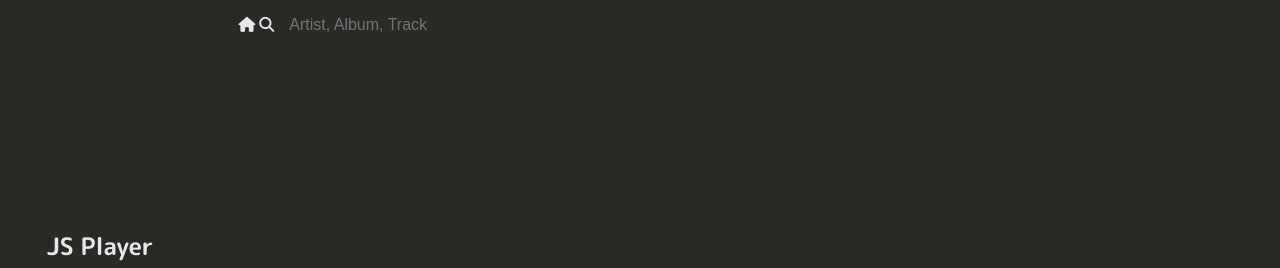
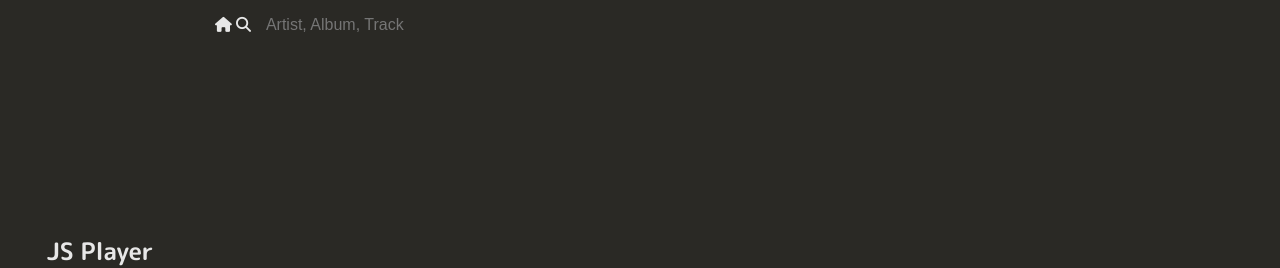
Before and after one commit to zJaaal/js-player, a website built with Vite: page index.html in a window 1280 px wide. Shown: the top 268 px of the page. Built offline with nearby package versions, Linux system fonts and the light colour scheme; no server answers.

Commit message:
Update style.css

```diff
--- a/css/style.css
+++ b/css/style.css
@@ -410,9 +410,6 @@ li:hover .del-icon {
     color: var(--font);
     font-size: 15px;
 }
-#home {
-    padding-left: 3vw;
-}
 .house-icon:hover {
     color: var(--secundary);
 }
@@ -422,8 +419,8 @@ li:hover .del-icon {
     display: none;
 }
 
-/* // X-Small devices (portrait phones, less than 576px) */
-@media (max-width: 576px) {
+/* // X-Small devices (portrait phones, from 320px) */
+@media (min-width: 320px) {
     /* artist responsive display */
     .a-header p {
         display: none;
@@ -483,10 +480,16 @@ li:hover .del-icon {
     #album > section {
         width: 190px !important;
     }
+    #home {
+        padding-left: 15px;
+    }
 }
 
 /* // Medium devices (tablets, 768px and up) */
 @media (min-width: 768px) {
+    #home {
+        padding-left: 15px;
+    }
 }
 
 /* // Large devices (desktops, 992px and up) */
```
